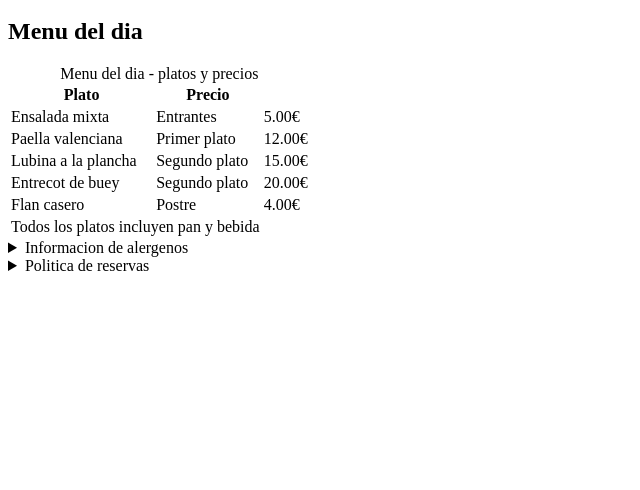
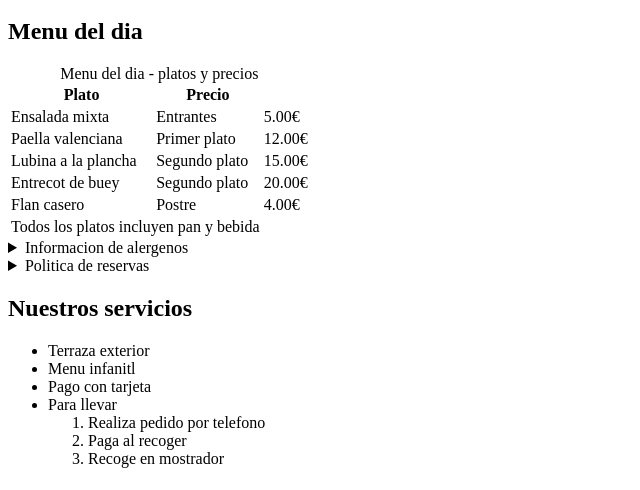
Before and after one commit to nestor2540/restaurante, a plain HTML site: page index.html in a window 1280 px wide. Shown: the part 310-800 px from the top of the page, without its empty margins (0-640 px from the left). Drawn offline with Linux system fonts and the light colour scheme; files whose address does not match are found by name.

Commit message:
Articulo -Servicios del restaurante

```diff
--- a/index.html
+++ b/index.html
@@ -10,7 +10,7 @@
 <body>
     <header>
         <figure>
-            <img src="C:\Users\Usuario\Desktop\FP\marcas\restaurante\logotiporestaurante.png" alt = "Logotipo del restaurante"/>
+            <img src="C:/Users/Usuario/Desktop/FP/marcas/restaurante/logotiporestaurante.png" alt = "Logotipo del restaurante"/>
             <figcaption>Restaurante de sabores DAM</figcaption>
         </figure>
         <h1>Sabores DAM</h1>
@@ -86,6 +86,23 @@
                 </ol>
             </details>
         </section>
+        <article>
+            <h2>Nuestros servicios</h2>
+            <ul>
+                <li>Terraza exterior</li>
+                <li>Menu infanitl</li>
+                <li>Pago con tarjeta</li>
+                <li>Para llevar
+                    <ol>
+                        <li>Realiza pedido por telefono</li>
+                        <li>Paga al recoger</li>
+                        <li>Recoge en mostrador</li>
+
+                    </ol>
+                </li>
+            </ul>
+        </article>
+
     </main>
 </body>
 </html>
```
